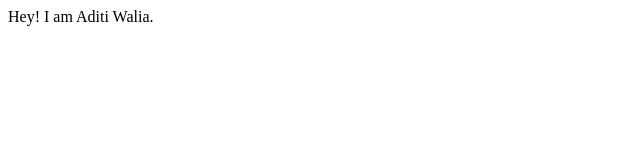
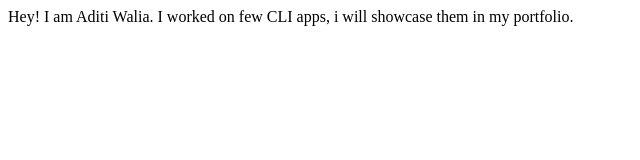
Before and after one commit to aditiwalia10/AditiWalia-Mark3-Exercise, a plain HTML site: page index.html in a window 1280 px wide. Shown: the whole page, without its empty margins (0-640 px from the left). Drawn offline with Linux system fonts and the light colour scheme.

Commit message:
update project details

```diff
--- a/index.html
+++ b/index.html
@@ -8,5 +8,7 @@
 </head>
 <body>
     Hey! I am Aditi Walia.
+
+    I worked on few CLI apps, i will showcase them in my portfolio.
 </body>
 </html>
```
